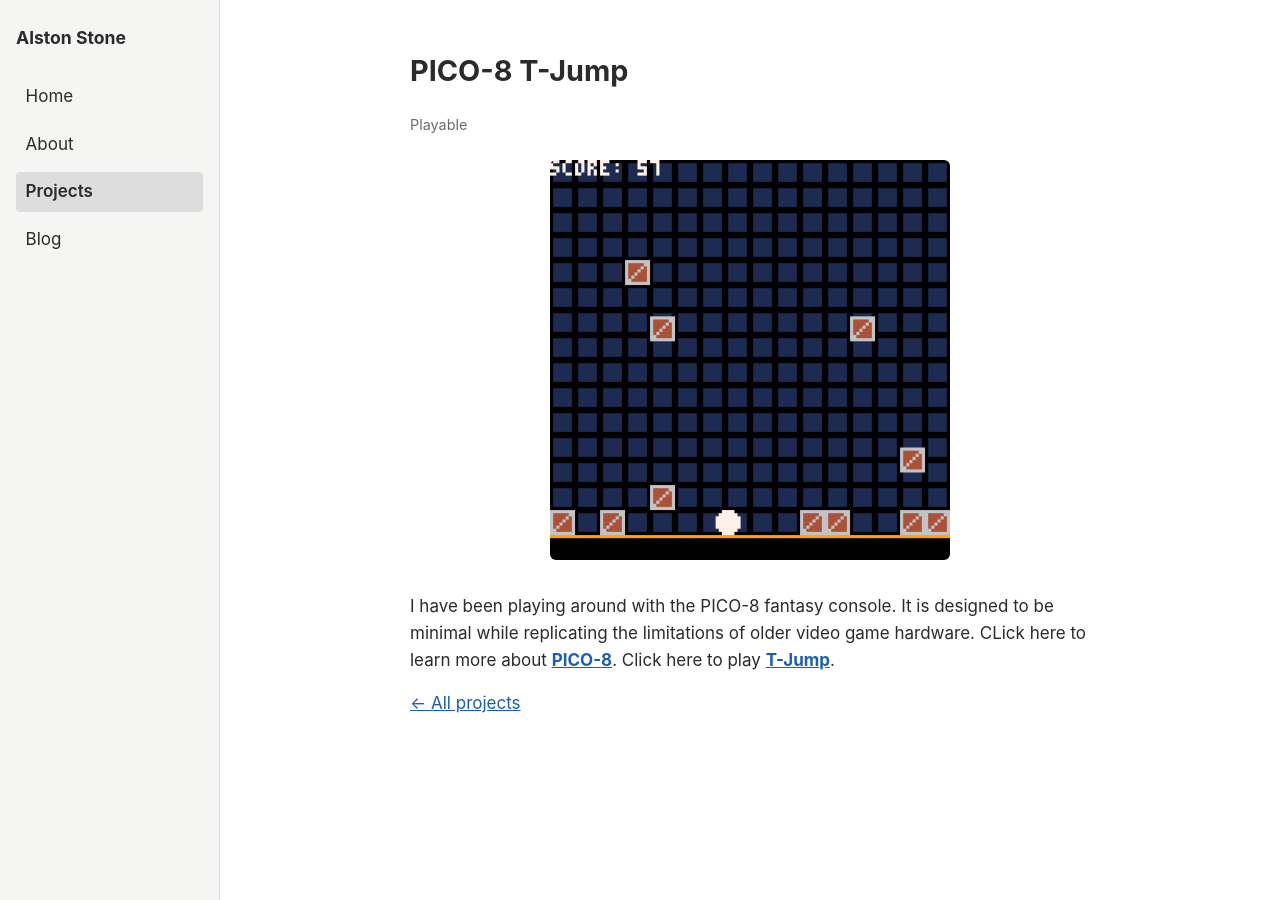
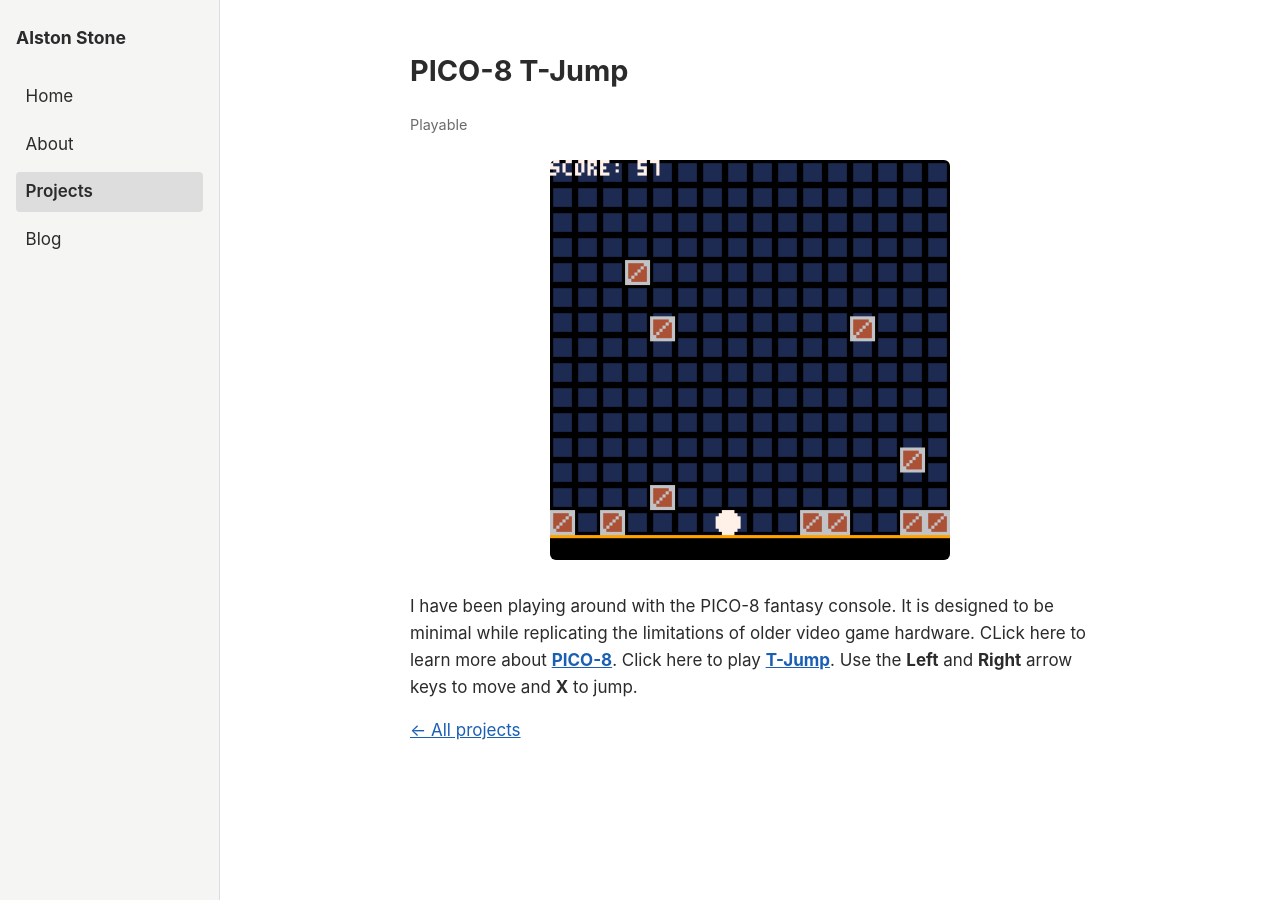
Before and after one commit to alstonStone/alstonstone.github.io, a Jekyll site: the page built from _projects/project-t-jump.md, in a window 1280 px wide. Built offline with Jekyll 4.4.1, drawn with Linux system fonts in a browser that asks for light colours.

```diff
--- a/_projects/project-t-jump.md
+++ b/_projects/project-t-jump.md
@@ -7,4 +7,9 @@ image: /assets/images/projects/t-jump.gif
 I have been playing around with the PICO-8 fantasy console. It is designed
 to be minimal while replicating the limitations of older video game hardware.
 CLick here to learn more about [**PICO-8**](https://www.lexaloffle.com/pico-8.php).
-Click here to play [**T-Jump**](https://alstonstone.github.io/games/t-jump/t-jump.html).
+Click here to play <a href="https://alstonstone.github.io/games/t-jump/t-jump.html" target="_blank"><strong>T-Jump</strong></a>.
+Use the **Left** and **Right** arrow keys to move and **X** to jump.
+<!--
+old bold link.
+[**T-Jump**](https://alstonstone.github.io/games/t-jump/t-jump.html).
+-->
```
